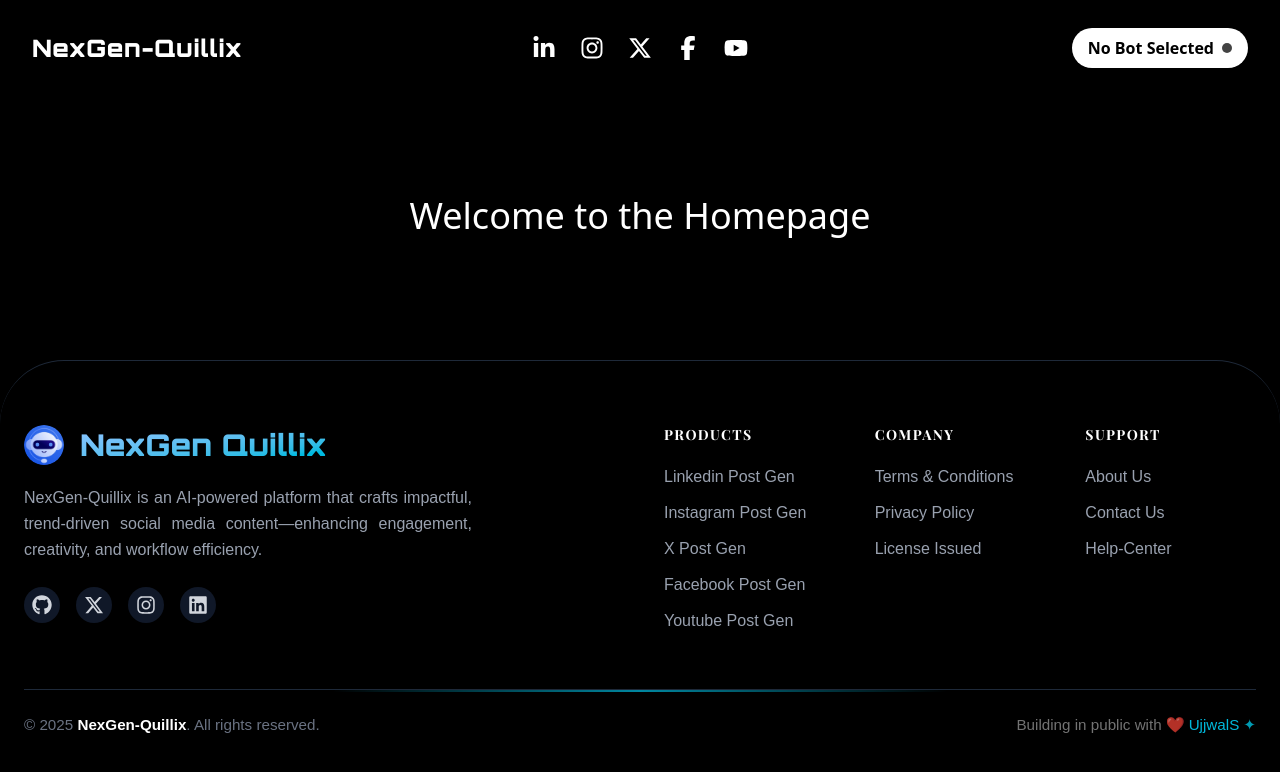
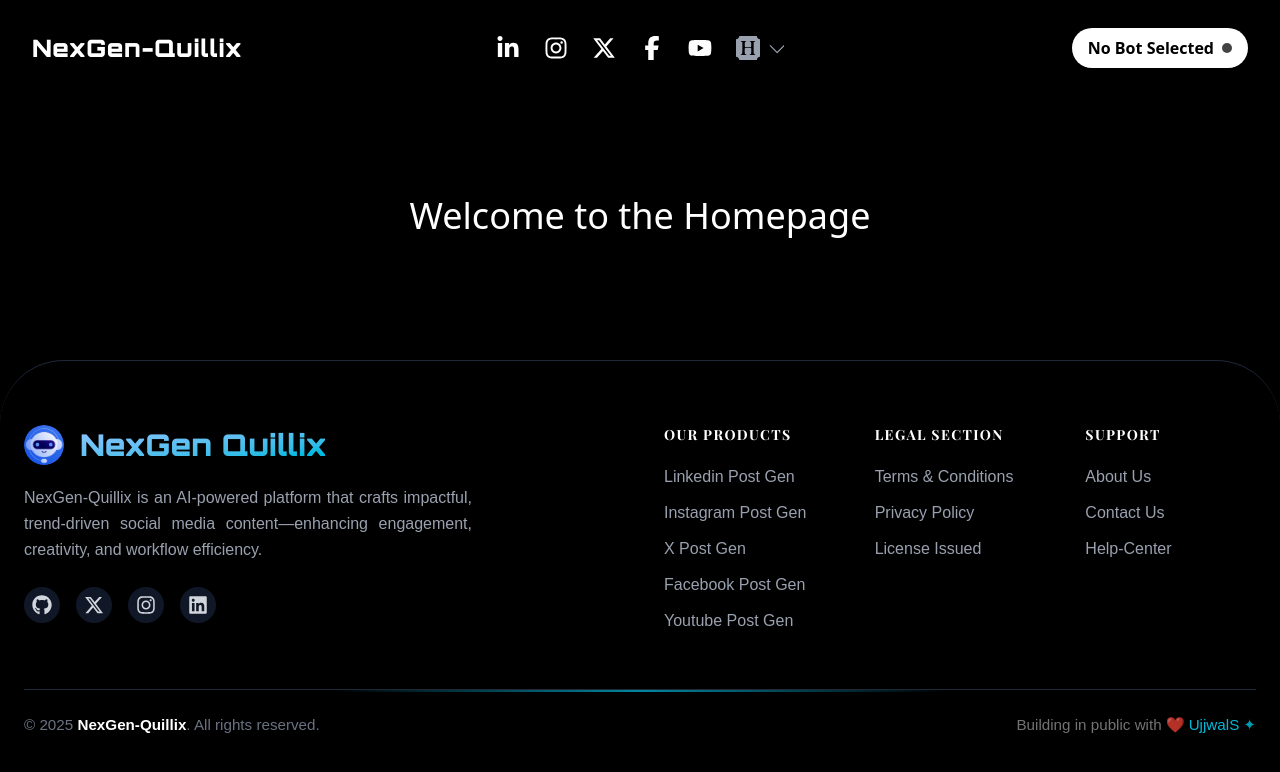
Before and after one commit to UjjwalSaini07/NexGen-Quillix, a Next.js app in the folder frontend/: page / in a window 1280 px wide. Shown: the top 772 px of the page. Built offline with nearby package versions, Linux system fonts and the light colour scheme; a web font is replaced by a local one.

Commit message:
Add Help menu to header and update footer titles
Introduced a Help menu in the header with links to About, Contact, Help Center, Privacy Policy, and Terms & Conditions. Updated footer section titles to 'Our Products' and 'Legal Section' for improved clarity.

```diff
--- a/frontend/src/components/common/Header.jsx
+++ b/frontend/src/components/common/Header.jsx
@@ -2,7 +2,7 @@
 
 import { Orbitron } from "next/font/google";
 import { usePathname, useRouter } from "next/navigation";
-import { useState, useEffect } from "react";
+import { useState, useEffect, useRef } from "react";
 import Link from "next/link";
 import { toast } from "react-toastify";
 import {
@@ -12,6 +12,7 @@
   FaFacebookF,
   FaYoutube,
 } from "react-icons/fa6";
+import { FaHireAHelper } from "react-icons/fa";
 import useWindowSize from "../hooks/use-WindowSize";
 import "react-toastify/dist/ReactToastify.css";
 
@@ -22,6 +23,9 @@
   const pathname = usePathname();
   const [selectedSocial, setSelectedSocial] = useState(null);
   const [isMenuOpen, setIsMenuOpen] = useState(false);
+  const [isHelpMenuOpen, setIsHelpMenuOpen] = useState(false);
+  const helpMenuRef = useRef(null);
+
   const { width } = useWindowSize();
 
   useEffect(() => {
@@ -40,6 +44,16 @@
       localStorage.removeItem("selectedBot");
     }
   }, [pathname]);
+
+  useEffect(() => {
+    const onDown = (e) => {
+      if (helpMenuRef.current && !helpMenuRef.current.contains(e.target)) {
+        setIsHelpMenuOpen(false);
+      }
+    };
+    document.addEventListener("mousedown", onDown);
+    return () => document.removeEventListener("mousedown", onDown);
+  }, []);
 
   const handleSocialClick = (name) => {
     setSelectedSocial(name);
@@ -79,6 +93,10 @@
       icon: <FaYoutube className="w-5 h-5 sm:w-6 sm:h-6" />,
       color: "text-pink-400",
       href: "/youtube",
+    },
+    {
+      name: "Help",
+      icon: <FaHireAHelper className="w-5 h-5 sm:w-6 sm:h-6" />,
     },
   ];
 
@@ -127,7 +145,8 @@
                   : "opacity-0 invisible scale-95"
               }`}
             >
-              {socialPlatforms.map(({ name, href }) => (
+              {socialPlatforms.map(({ name, href }) =>
+                name !== "Help" ? (
                   <Link
                     key={name}
                     href={href}
@@ -141,12 +160,38 @@
                   >
                     {name}
                   </Link>
-              ))}
+                ) : (
+                  <div key="Help" className="flex flex-col gap-2">
+                    <Link
+                      href="/about"
+                      onClick={() => setIsMenuOpen(false)}
+                      className="text-sm font-medium hover:text-cyan-400 text-white"
+                    >
+                      About
+                    </Link>
+                    <Link
+                      href="/contact"
+                      onClick={() => setIsMenuOpen(false)}
+                      className="text-sm font-medium hover:text-cyan-400 text-white"
+                    >
+                      Contact
+                    </Link>
+                    <Link
+                      href="/helpcenter"
+                      onClick={() => setIsMenuOpen(false)}
+                      className="text-sm font-medium hover:text-cyan-400 text-white"
+                    >
+                      Help Center
+                    </Link>
+                  </div>
+                )
+              )}
             </div>
           </>
         ) : (
           <nav className="lg:relative flex flex-wrap lg:left-1/2 lg:transform lg:-translate-x-1/2 lg:items-center justify-center gap-4 sm:gap-6 mb-2 sm:mb-0">
-            {socialPlatforms.map(({ name, icon, color, href }) => (
+            {socialPlatforms.map(({ name, icon, color, href }) =>
+              name !== "Help" ? (
                 <Link
                   key={name}
                   href={href}
@@ -158,7 +203,77 @@
                 >
                   {icon}
                 </Link>
-            ))}
+              ) : (
+                <div key="Help" ref={helpMenuRef} className="relative">
+                  <button
+                    className="flex items-center text-gray-400 hover:text-white transition focus:outline-none"
+                    onClick={() => setIsHelpMenuOpen((v) => !v)}
+                  >
+                    <FaHireAHelper className="w-5 h-5 sm:w-6 sm:h-6" />
+                    <svg
+                      xmlns="http://www.w3.org/2000/svg"
+                      width="16"
+                      height="22"
+                      fill="currentColor"
+                      className="ml-2"
+                      viewBox="0 0 14 14"
+                    >
+                      <path
+                        fillRule="evenodd"
+                        d="M1.646 4.646a.5.5 0 0 1 .708 0L8 10.293l5.646-5.647a.5.5 0 0 1 .708.708l-6 6a.5.5 0 0 1-.708 0l-6-6a.5.5 0 0 1 0-.708"
+                      />
+                    </svg>
+                  </button>
+
+                  {isHelpMenuOpen && (
+                    <div className="absolute top-10 left-0 bg-black/60 backdrop-blur-lg shadow-xl rounded-2xl z-50 p-4 w-40 border border-gray-700">
+                      <ul className="list-none space-y-2">
+                        <li>
+                          <Link
+                            href="/about"
+                            className="block text-white text-base hover:text-cyan-400 transition"
+                          >
+                            About
+                          </Link>
+                        </li>
+                        <li>
+                          <Link
+                            href="/contact"
+                            className="block text-white text-base hover:text-cyan-400 transition"
+                          >
+                            Contact
+                          </Link>
+                        </li>
+                        <li>
+                          <Link
+                            href="/helpcenter"
+                            className="block text-white text-base hover:text-cyan-400 transition"
+                          >
+                            Help Center
+                          </Link>
+                        </li>
+                        <li>
+                          <Link
+                            href="/privacypolicy"
+                            className="block text-white text-base hover:text-cyan-400 transition"
+                          >
+                            Privacy Policy
+                          </Link>
+                        </li>
+                        <li>
+                          <Link
+                            href="/terms&conditions"
+                            className="block text-white text-base hover:text-cyan-400 transition"
+                          >
+                            Terms Condition
+                          </Link>
+                        </li>
+                      </ul>
+                    </div>
+                  )}
+                </div>
+              )
+            )}
           </nav>
         )}
 
@@ -168,7 +283,7 @@
               toast.success(
                 selectedSocial
                   ? `${selectedSocial} Bot Active`
-                  : "Bot is Not Activated!"
+                  : "No Bot is Selected!"
               )
             }
             className="flex items-center gap-2 px-4 py-2 bg-white text-black text-sm sm:text-base font-semibold rounded-full shadow-md hover:scale-105 hover:bg-gray-100 focus:outline-none focus:ring-2 focus:ring-black transition-all duration-300"
--- a/frontend/src/components/home/footer.jsx
+++ b/frontend/src/components/home/footer.jsx
@@ -39,7 +39,7 @@
 
           <div className="grid grid-cols-2 gap-10 sm:grid-cols-3 md:w-1/2 md:justify-end">
             <FooterColumn
-              title="Products"
+              title="Our Products"
               links={[
                 { label: "Linkedin Post Gen", href: "/linkedin" },
                 { label: "Instagram Post Gen", href: "/instagram" },
@@ -49,7 +49,7 @@
               ]}
             />
             <FooterColumn
-              title="Company"
+              title="Legal Section"
               links={[
                 { label: "Terms & Conditions", href: "/terms&conditions" },
                 { label: "Privacy Policy", href: "/privacypolicy" },
```
Lines whose indentation alone changed are shown as unchanged.
